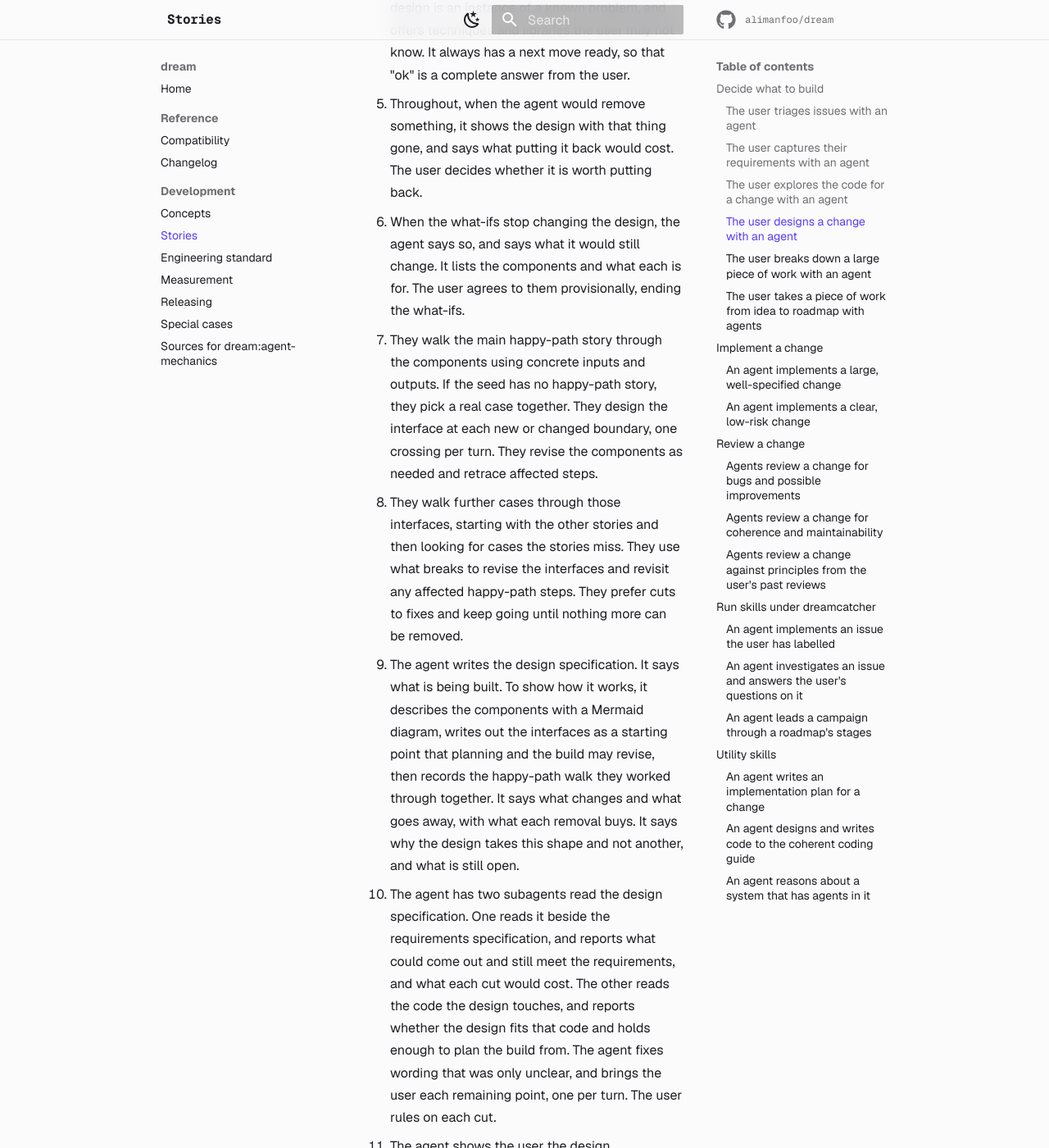
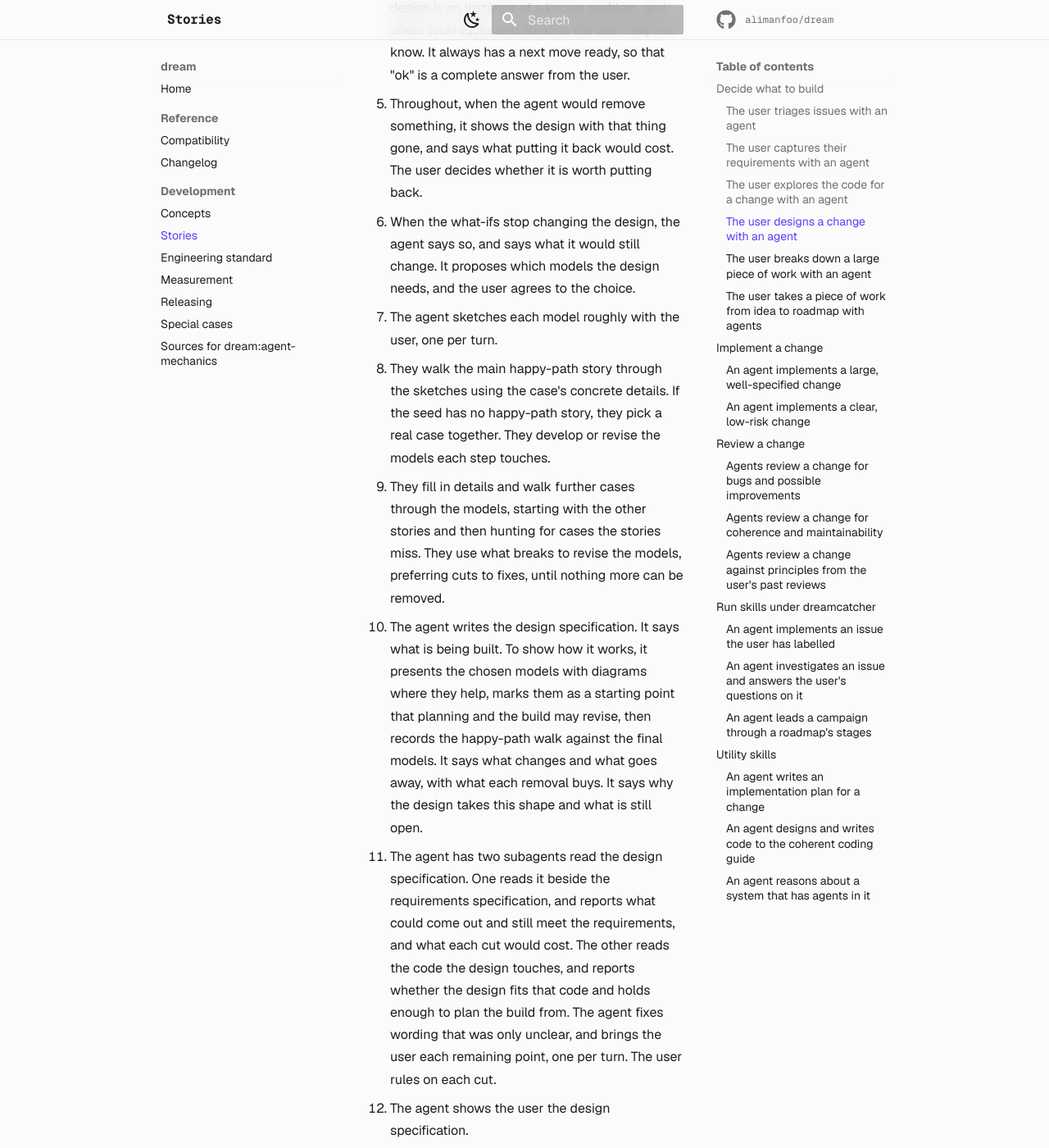
Before and after one commit to alimanfoo/dream, an MkDocs documentation site: the page built from docs/stories.md, in a window 1280 px wide and 1400 px high, scrolled down 6277 px. Shown: the whole window at 82% size. Built offline with MkDocs 1.6.1 and Material for MkDocs 9.7.7, drawn with Linux system fonts in a browser that asks for light colours; comment, search, counter and statistics services are not loaded.

Commit message:
Let weave choose the models each design needs
Co-Authored-By: Codex <noreply@openai.com>

```diff
--- a/docs/stories.md
+++ b/docs/stories.md
@@ -160,32 +160,31 @@ from.
    that thing gone, and says what putting it back would cost. The user decides
    whether it is worth putting back.
 6. When the what-ifs stop changing the design, the agent says so, and says what
-   it would still change. It lists the components and what each is for. The user
-   agrees to them provisionally, ending the what-ifs.
-7. They walk the main happy-path story through the components using concrete
-   inputs and outputs. If the seed has no happy-path story, they pick a real
-   case together. They design the interface at each new or changed boundary, one
-   crossing per turn. They revise the components as needed and retrace affected
-   steps.
-8. They walk further cases through those interfaces, starting with the other
-   stories and then looking for cases the stories miss. They use what breaks to
-   revise the interfaces and revisit any affected happy-path steps. They prefer
-   cuts to fixes and keep going until nothing more can be removed.
-9. The agent writes the design specification. It says what is being built. To
-   show how it works, it describes the components with a Mermaid diagram, writes
-   out the interfaces as a starting point that planning and the build may
-   revise, then records the happy-path walk they worked through together. It
-   says what changes and what goes away, with what each removal buys. It says
-   why the design takes this shape and not another, and what is still open.
-10. The agent has two subagents read the design specification. One reads it
+   it would still change. It proposes which models the design needs, and the
+   user agrees to the choice.
+7. The agent sketches each model roughly with the user, one per turn.
+8. They walk the main happy-path story through the sketches using the case's
+   concrete details. If the seed has no happy-path story, they pick a real case
+   together. They develop or revise the models each step touches.
+9. They fill in details and walk further cases through the models, starting with
+   the other stories and then hunting for cases the stories miss. They use what
+   breaks to revise the models, preferring cuts to fixes, until nothing more can
+   be removed.
+10. The agent writes the design specification. It says what is being built. To
+    show how it works, it presents the chosen models with diagrams where they
+    help, marks them as a starting point that planning and the build may revise,
+    then records the happy-path walk against the final models. It says what
+    changes and what goes away, with what each removal buys. It says why the
+    design takes this shape and what is still open.
+11. The agent has two subagents read the design specification. One reads it
     beside the requirements specification, and reports what could come out and
     still meet the requirements, and what each cut would cost. The other reads
     the code the design touches, and reports whether the design fits that code
     and holds enough to plan the build from. The agent fixes wording that was
     only unclear, and brings the user each remaining point, one per turn. The
     user rules on each cut.
-11. The agent shows the user the design specification.
-12. The agent offers to put the design specification in a specification folder
+12. The agent shows the user the design specification.
+13. The agent offers to put the design specification in a specification folder
     as `design.md` and open a pull request for it, and does so when the user
     agrees.
 
```
Also changed, not shown: docs/concepts.md (+5 -6 lines), docs/index.md (+1 -1 lines), plugins/dream/skills/weave/SKILL.md (+25 -27 lines).
